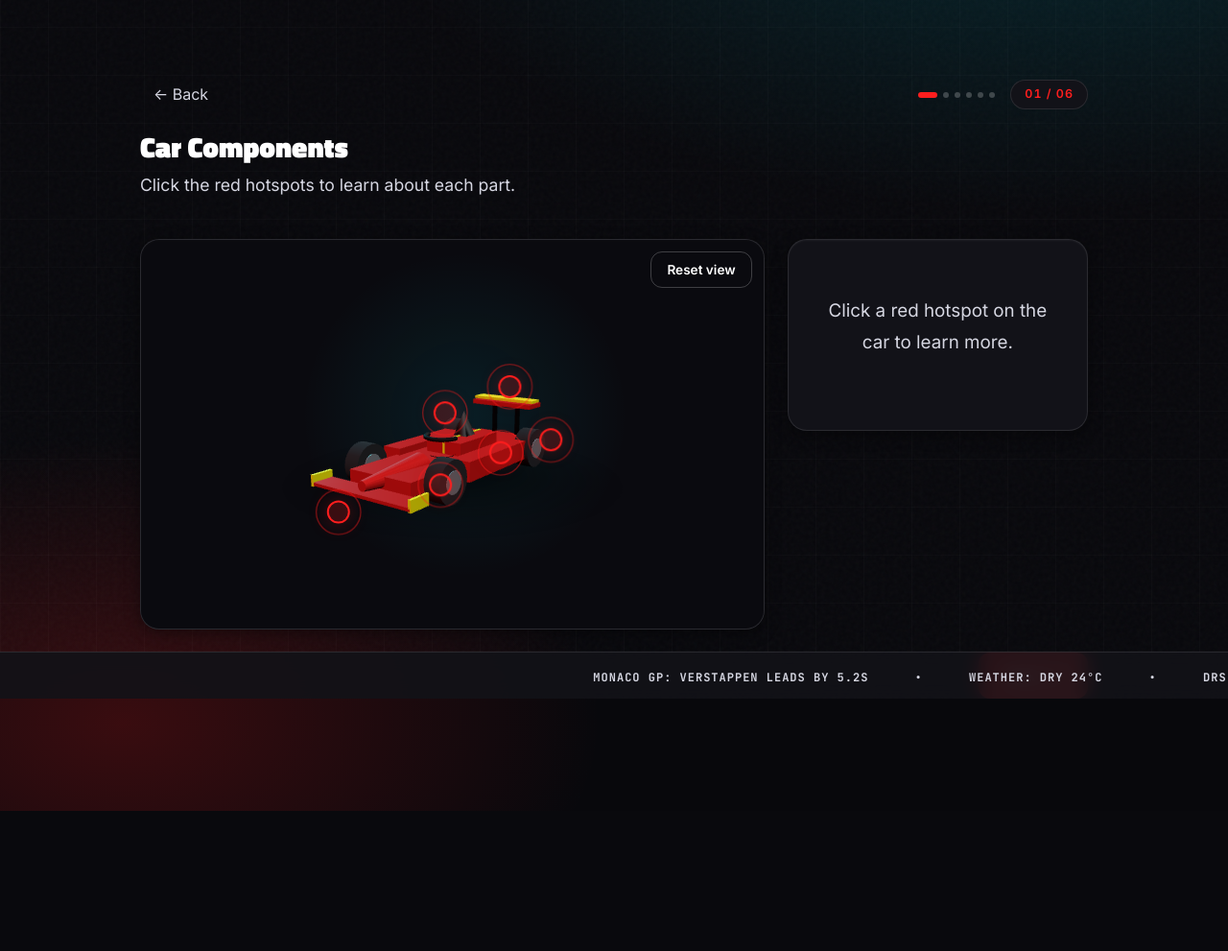
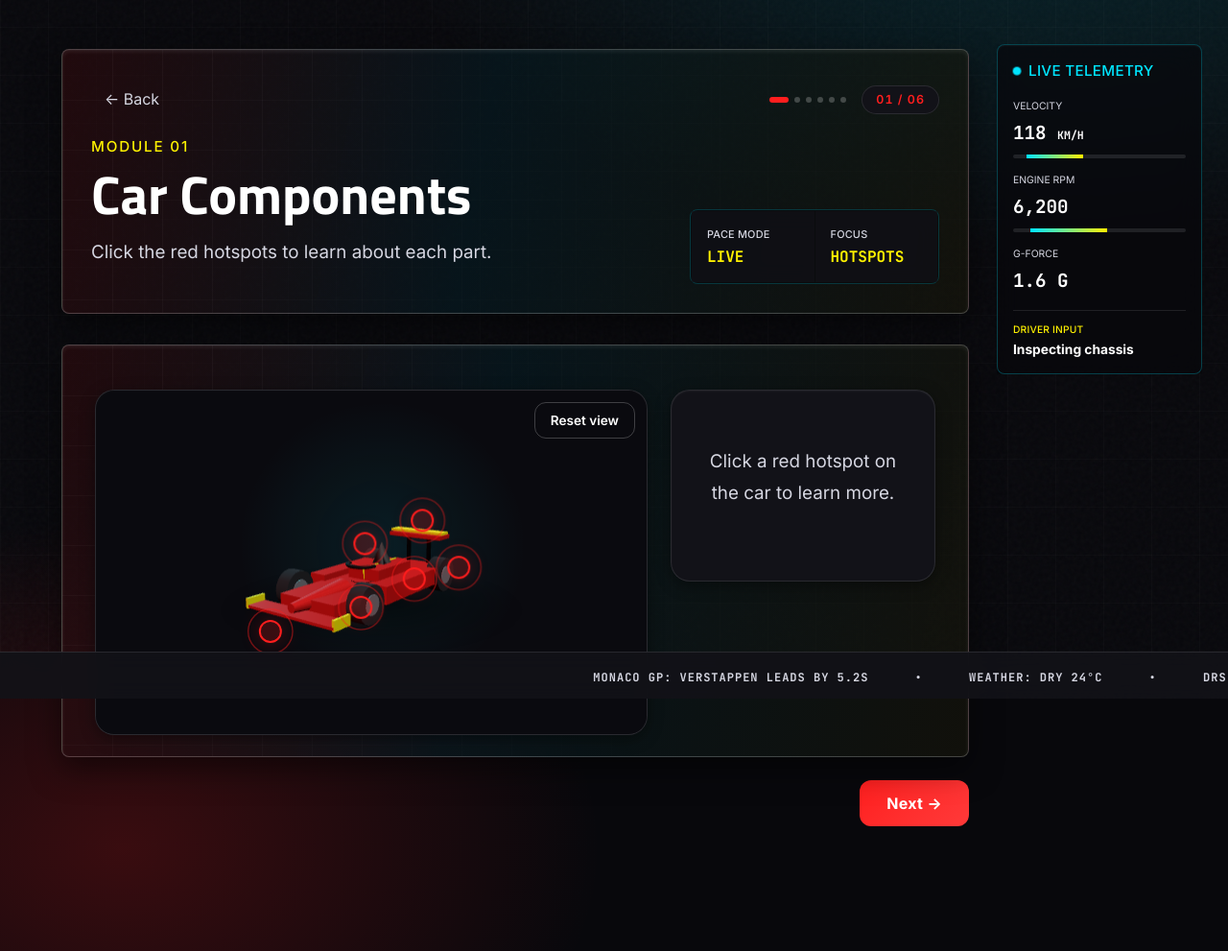
Before and after one commit to devbahl12/UI-Design-F1-Project, a Flask app: page /learn/1 in a window 1280 px wide. Shown: the part 72-1063 px from the top of the page at 96% size. Before the commit the page ends 917 px from the top, so only its background shows below. Run offline with Flask 3, Linux system fonts and the light colour scheme.

Commit message:
Upgrade learning flow telemetry

```diff
--- a/static/js/app.js
+++ b/static/js/app.js
@@ -4,6 +4,42 @@
 
   const lessonId = $page.data('lesson-id');
   const lessonSlug = $page.data('lesson-slug');
+  const telemetryPresets = {
+    'car-components': { speed: 118, rpm: 6200, g: 1.6, state: 'Inspecting chassis' },
+    tires: { speed: 164, rpm: 7900, g: 2.2, state: 'Compound analysis' },
+    'tire-degradation': { speed: 228, rpm: 9600, g: 3.1, state: 'Managing stint' },
+    'performance-degradation': { speed: 242, rpm: 10100, g: 3.4, state: 'Track sim active' },
+    aerodynamics: { speed: 276, rpm: 11200, g: 4.0, state: 'Aero wake scan' },
+    'finding-the-gap': { speed: 198, rpm: 8800, g: 2.6, state: 'Pit window watch' },
+  };
+
+  function clamp(n, min, max) {
+    return Math.max(min, Math.min(max, n));
+  }
+
+  function updateTelemetry(next) {
+    const $hud = $('[data-live-telemetry]');
+    if (!$hud.length) return;
+    const speed = clamp(Math.round(next.speed), 0, 360);
+    const rpm = clamp(Math.round(next.rpm), 0, 14000);
+    const g = clamp(Number(next.g), 0, 6).toFixed(1);
+    $hud.find('[data-telemetry-speed]').text(speed);
+    $hud.find('[data-telemetry-rpm]').text(rpm.toLocaleString());
+    $hud.find('[data-telemetry-g]').text(g);
+    $hud.find('[data-telemetry-state]').text(next.state || 'Live update');
+    $hud.find('[data-telemetry-speed-bar]').css('width', clamp((speed / 360) * 100, 8, 100) + '%');
+    $hud.find('[data-telemetry-rpm-bar]').css('width', clamp((rpm / 14000) * 100, 8, 100) + '%');
+    $hud.addClass('is-updating');
+    clearTimeout($hud.data('pulseTimer'));
+    $hud.data('pulseTimer', setTimeout(() => $hud.removeClass('is-updating'), 260));
+  }
+
+  updateTelemetry(telemetryPresets[lessonSlug] || {
+    speed: 220,
+    rpm: 9400,
+    g: 3.0,
+    state: 'Lesson active',
+  });
 
   function logInteraction(payload) {
     $.ajax({
@@ -19,9 +55,18 @@
     const d = $(this).data('hotspot');
     $('#component-info').html(
       '<div style="font-size:2rem;margin-bottom:12px;">' + d.icon + '</div>' +
-      '<div class="small-label" style="color:var(--red);margin-bottom:6px;">' + d.name + '</div>' +
+      '<div class="small-label" style="color:var(--color-base);margin-bottom:6px;">' + d.name + '</div>' +
       '<p class="text-muted small mb-0" style="line-height:1.7;">' + d.desc + '</p>'
     );
+    const hotspotTelemetry = {
+      frontwing: { speed: 244, rpm: 9800, g: 3.8, state: 'Front wing load' },
+      fronttire: { speed: 178, rpm: 8200, g: 2.7, state: 'Front tire scan' },
+      halo: { speed: 96, rpm: 5200, g: 1.2, state: 'Safety cell focus' },
+      sidepod: { speed: 216, rpm: 9300, g: 3.2, state: 'Cooling flow' },
+      reartire: { speed: 204, rpm: 10100, g: 3.5, state: 'Traction phase' },
+      rearwing: { speed: 292, rpm: 11800, g: 4.4, state: 'Rear aero load' },
+    };
+    updateTelemetry(hotspotTelemetry[d.key] || telemetryPresets[lessonSlug]);
     logInteraction({ action: 'hotspot', key: d.key });
   });
 
@@ -31,6 +76,14 @@
     $('.tire-card').removeClass('active');
     $(this).addClass('active');
     $('#tire-text').css({ color: d.color, fontStyle: 'normal', fontWeight: 600 }).text(d.text);
+    const tireTelemetry = {
+      soft: { speed: 302, rpm: 12400, g: 4.7, state: 'Soft attack lap' },
+      med: { speed: 286, rpm: 11300, g: 4.2, state: 'Balanced stint' },
+      hard: { speed: 268, rpm: 10600, g: 3.8, state: 'Long-run mode' },
+      inter: { speed: 232, rpm: 9600, g: 3.0, state: 'Damp track mode' },
+      wet: { speed: 196, rpm: 8300, g: 2.4, state: 'Heavy rain mode' },
+    };
+    updateTelemetry(tireTelemetry[d.key] || telemetryPresets[lessonSlug]);
     logInteraction({ action: 'tire_select', key: d.key });
   });
 
@@ -55,6 +108,12 @@
       if (v >= 82) { $msg.text('⚠️ Cliff reached — lap times collapsing. Box box box!').css({ color: '#e10600', background: 'rgba(225,6,0,0.08)' }); }
       else if (v >= 60) { $msg.text('⚡ Approaching the cliff — consider pitting in the next 2–3 laps.').css({ color: '#ffd600', background: 'rgba(255,214,0,0.06)' }); }
       else { $msg.text('✓ Tires in good shape. Stay out and push.').css({ color: '#00c853', background: 'rgba(0,200,83,0.06)' }); }
+      updateTelemetry({
+        speed: 312 - v * 1.45,
+        rpm: 12400 - v * 42,
+        g: 4.8 - v * 0.026,
+        state: v >= 82 ? 'Cliff reached' : v >= 60 ? 'Degradation rising' : 'Tires stable',
+      });
     }
     $wear.on('input', function () { updateDegradation(this.value); });
     $wear.on('change', function () { logInteraction({ action: 'wear_set', value: parseInt(this.value, 10) }); });
@@ -98,6 +157,12 @@
       if (perfWear < 35) $label.text('High Grip').css('color', '#00c853');
       else if (perfWear < 65) $label.text('Medium Grip').css('color', '#ffd600');
       else $label.text('Low Grip').css('color', '#e10600');
+      updateTelemetry({
+        speed: 318 - perfWear * 1.35,
+        rpm: 12600 - perfWear * 38,
+        g: 5.0 - perfWear * 0.028,
+        state: perfWear < 35 ? 'Grip window optimal' : perfWear < 65 ? 'Grip fading' : 'Low grip warning',
+      });
     }
     $perf.on('input', function () { updatePerf(this.value); });
     $perf.on('change', function () { logInteraction({ action: 'perf_set', value: parseInt(this.value, 10) }); });
@@ -110,8 +175,14 @@
     $('.gap-slot').removeClass('selected-correct selected-wrong');
     $(this).addClass(g.correct ? 'selected-correct' : 'selected-wrong');
     $('#gap-feedback').text(g.feedback).css({
-      color: g.correct ? '#00c853' : (g.key === 'c' ? '#ffd600' : 'var(--red)'),
+      color: g.correct ? '#00c853' : (g.key === 'c' ? '#ffd600' : 'var(--color-base)'),
       fontStyle: 'normal',
+    });
+    updateTelemetry({
+      speed: g.correct ? 224 : g.key === 'c' ? 188 : 154,
+      rpm: g.correct ? 10400 : g.key === 'c' ? 9100 : 7600,
+      g: g.correct ? 3.4 : g.key === 'c' ? 2.8 : 2.1,
+      state: g.correct ? 'Clean air found' : g.key === 'c' ? 'Backmarker risk' : 'Dirty air warning',
     });
     logInteraction({ action: 'gap_select', key: g.key, correct: g.correct });
   });
--- a/templates/learn.html
+++ b/templates/learn.html
@@ -1,6 +1,7 @@
 {% extends "base.html" %}
 {% block content %}
-<div class="screen-page" data-lesson-id="{{ n }}" data-lesson-slug="{{ lesson.slug }}">
+<div class="screen-page race-page lesson-page" data-lesson-id="{{ n }}" data-lesson-slug="{{ lesson.slug }}">
+  <section class="race-page-hero lesson-hero">
     <div class="nav-row d-flex justify-content-between align-items-center mb-3">
       <a class="nav-back" href="{{ url_for('learning_menu') }}">← Back</a>
       <div class="d-flex align-items-center gap-3">
@@ -13,11 +14,27 @@
       </div>
     </div>
 
-  <h2 class="t-h1 page-title">{{ lesson.title }}</h2>
-  <p class="t-body page-sub">{{ lesson.subtitle }}</p>
+    <div class="race-page-hero__grid">
+      <div>
+        <div class="t-caption race-eyebrow">MODULE {{ '%02d' % n }}</div>
+        <h2 class="t-display race-page-title">{{ lesson.title }}</h2>
+        <p class="t-body race-page-sub">{{ lesson.subtitle }}</p>
+      </div>
+      <aside class="lesson-telemetry-strip" aria-label="Lesson telemetry">
+        <div>
+          <span class="t-caption">Pace mode</span>
+          <strong class="t-mono">LIVE</strong>
+        </div>
+        <div>
+          <span class="t-caption">Focus</span>
+          <strong class="t-mono">{{ lesson.type|replace('-', ' ')|upper }}</strong>
+        </div>
+      </aside>
+    </div>
+  </section>
 
   {% if lesson.type == 'hotspots' %}
-    <div class="row g-4 mt-2 align-items-start">
+    <div class="row g-4 mt-2 align-items-start lesson-workbench lesson-workbench--hotspots">
       <div class="col-12 col-lg-8">
         <div class="lesson-car-wrap">
           <canvas id="lesson-car" class="lesson-car-canvas"
@@ -46,6 +63,7 @@
       </div>
     </div>
   {% elif lesson.type == 'tires' %}
+    <div class="lesson-workbench lesson-workbench--tires">
     <div class="tire-grid row g-2 mt-3">
       {% for t in lesson.tires %}
       <div class="col">
@@ -61,8 +79,9 @@
     <div class="tire-info-box mt-3">
       <p id="tire-text" class="t-body m-0">Select a compound above to see details.</p>
     </div>
+    </div>
   {% elif lesson.type == 'wear-slider' %}
-    <div class="slider-card card-modern">
+    <div class="slider-card card-modern lesson-workbench lesson-workbench--slider">
       <div class="d-flex justify-content-between align-items-center mb-3">
         <div>
           <div class="small-label t-caption">Lap Time</div>
@@ -84,6 +103,7 @@
       <div id="degrad-msg" class="degrad-msg t-body mt-3"></div>
     </div>
   {% elif lesson.type == 'perf-slider' %}
+    <div class="lesson-workbench lesson-workbench--track">
     <div class="d-flex justify-content-between align-items-start">
       <div></div>
       <div class="stat-chip">
@@ -111,8 +131,9 @@
         <span class="t-caption" style="color: var(--color-base);">Worn Tires</span>
       </div>
     </div>
+    </div>
   {% elif lesson.type == 'aero' %}
-    <div class="row g-3 mt-2">
+    <div class="row g-3 mt-2 lesson-workbench lesson-workbench--aero">
       {% for c in lesson.cards %}
       <div class="col-12 col-md-6">
         <div class="aero-card card-modern" style="border-top-color: {{ c.color }};">
@@ -135,6 +156,7 @@
       </div>
     </div>
   {% elif lesson.type == 'gap' %}
+    <div class="lesson-workbench lesson-workbench--gap">
     <div class="gap-strip d-flex align-items-center">
       <span class="car-emoji" aria-hidden="true">🏎️</span>
       {% for g in lesson.gaps %}
@@ -151,6 +173,7 @@
         <li>Strategic track position relative to rivals who are also pitting</li>
       </ul>
     </div>
+    </div>
   {% endif %}
 
   <div class="d-flex gap-2 justify-content-end mt-4">
@@ -164,6 +187,36 @@
     {% endif %}
   </div>
 </div>
+<aside class="lesson-side-telemetry d-none d-xl-block" data-live-telemetry aria-label="Live lesson telemetry">
+  <div class="lesson-side-telemetry__panel">
+    <div class="t-caption mb-3 lesson-side-telemetry__live">
+      <span></span>
+      LIVE TELEMETRY
+    </div>
+    <div class="lesson-side-telemetry__row">
+      <span>VELOCITY</span>
+      <strong class="t-mono"><span data-telemetry-speed>284</span> <small>KM/H</small></strong>
+      <div>
+        <i data-telemetry-speed-bar style="width:70%;"></i>
+      </div>
+    </div>
+    <div class="lesson-side-telemetry__row">
+      <span>ENGINE RPM</span>
+      <strong class="t-mono" data-telemetry-rpm>11,402</strong>
+      <div>
+        <i data-telemetry-rpm-bar style="width:85%;"></i>
+      </div>
+    </div>
+    <div class="lesson-side-telemetry__row">
+      <span>G-FORCE</span>
+      <strong class="t-mono"><span data-telemetry-g>4.2</span> G</strong>
+    </div>
+    <div class="lesson-side-telemetry__state">
+      <span class="t-caption">Driver input</span>
+      <strong data-telemetry-state>Awaiting action</strong>
+    </div>
+  </div>
+</aside>
 {% endblock %}
 
 {% block three_js %}
```
Also changed, not shown: templates/learning_menu.html (+25 -11 lines). Lines whose indentation alone changed are shown as unchanged.
